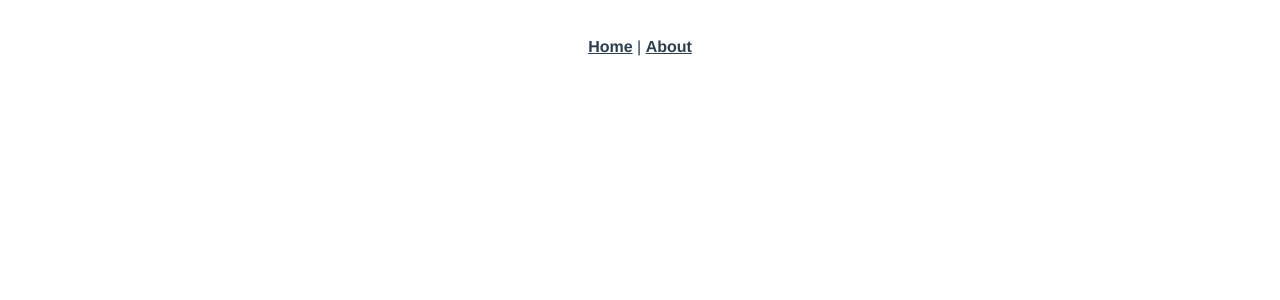
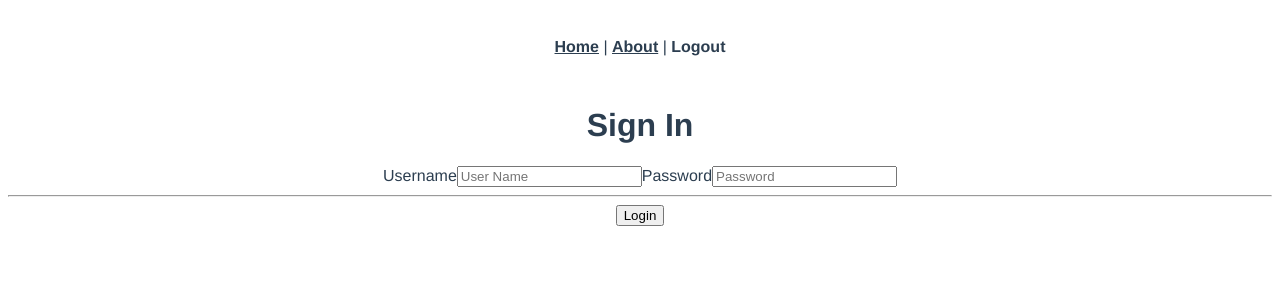
Before and after one commit to jefferyf/SimpleClient, a Vue app: page /login in a window 1280 px wide. Shown: the top 300 px of the page. Built offline with nearby package versions, Linux system fonts and the light colour scheme; sample sign-in values are in the browser's storage.

Commit message:
Adds JWT Authentication via the SimpleAPI

```diff
--- a/src/App.vue
+++ b/src/App.vue
@@ -2,11 +2,40 @@
   <div id="app">
     <div id="nav">
       <router-link to="/">Home</router-link> |
-      <router-link to="/about">About</router-link>
+      <router-link to="/about">About</router-link
+      ><span v-if="isLoggedIn"> | <a @click="logout">Logout</a></span>
     </div>
     <router-view />
   </div>
 </template>
+
+<script>
+export default {
+  computed: {
+    isLoggedIn: function() {
+      return this.$store.getters.isLoggedIn;
+    }
+  },
+  created: function() {
+    this.$http.interceptors.response.use(undefined, function(err) {
+      // eslint-disable-next-line
+      return new Promise(function(resolve, reject) {
+        if (err.status === 401 && err.config && !err.config.__isRetryRequest) {
+          this.$store.dispatch("logout");
+        }
+        throw err;
+      });
+    });
+  },
+  methods: {
+    logout: function() {
+      this.$store.dispatch("logout").then(() => {
+        this.$router.push("/login");
+      });
+    }
+  }
+};
+</script>
 
 <style lang="scss">
 #app {
--- /dev/null
+++ b/src/components/Login.vue
@@ -0,0 +1,40 @@
+<template>
+  <div>
+    <form class="login" @submit.prevent="login">
+      <h1>Sign In</h1>
+      <label>Username</label>
+      <input required v-model="username" placeholder="User Name" />
+      <label>Password</label>
+      <input
+        required
+        type="password"
+        v-model="password"
+        placeholder="Password"
+      />
+      <hr />
+      <button type="submit">Login</button>
+    </form>
+  </div>
+</template>
+
+<script>
+export default {
+  data() {
+    return {
+      username: "",
+      password: ""
+    };
+  },
+  methods: {
+    login: function() {
+      let username = this.username;
+      let password = this.password;
+      this.$store
+        .dispatch("login", { username, password })
+        .then(() => this.$router.push("/"))
+        // eslint-disable-next-line
+        .catch(err => console.log("error: ", err));
+    }
+  }
+};
+</script>
--- /dev/null
+++ b/src/components/Secure.vue
@@ -0,0 +1,3 @@
+<template>
+  <div><h1>Not Authorized!</h1></div>
+</template>
--- a/src/main.js
+++ b/src/main.js
@@ -1,9 +1,15 @@
 import Vue from "vue";
+import Axios from "axios";
 import App from "./App.vue";
 import router from "./router";
 import store from "./store";
 import "./registerServiceWorker";
 
+Vue.prototype.$http = Axios;
+const token = localStorage.getItem("token");
+if (token) {
+  Vue.prototype.$http.defaults.headers.common["Authorization"] = token;
+}
 Vue.config.productionTip = false;
 
 new Vue({
--- a/src/router.js
+++ b/src/router.js
@@ -1,10 +1,13 @@
 import Vue from "vue";
 import Router from "vue-router";
+import store from "./store.js";
 import Home from "./views/Home.vue";
+import Login from "./components/Login.vue";
+import Secure from "./components/Secure.vue";
 
 Vue.use(Router);
 
-export default new Router({
+let router = new Router({
   mode: "history",
   base: process.env.BASE_URL,
   routes: [
@@ -21,6 +24,33 @@ export default new Router({
       // which is lazy-loaded when the route is visited.
       component: () =>
         import(/* webpackChunkName: "about" */ "./views/About.vue")
+    },
+    {
+      path: "/secure",
+      name: "secure",
+      component: Secure,
+      meta: {
+        requiresAuth: true
+      }
+    },
+    {
+      path: "/login",
+      name: "login",
+      component: Login
     }
   ]
 });
+
+router.beforeEach((to, from, next) => {
+  if (to.matched.some(record => record.meta.requiresAuth)) {
+    if (store.getters.isLoggedIn) {
+      next();
+      return;
+    }
+    next("/login");
+  } else {
+    next();
+  }
+});
+
+export default router;
--- a/src/store.js
+++ b/src/store.js
@@ -1,10 +1,64 @@
 import Vue from "vue";
 import Vuex from "vuex";
+import axios from "axios";
 
 Vue.use(Vuex);
 
 export default new Vuex.Store({
-  state: {},
-  mutations: {},
-  actions: {}
+  state: {
+    status: "",
+    token: localStorage.getItem("token") || "",
+    user: {}
+  },
+  mutations: {
+    auth_request(state) {
+      state.status = "loading";
+    },
+    auth_success(state, token, user) {
+      (state.status = "success"), (state.token = token), (state.user = user);
+    },
+    auth_error(state) {
+      state.status = "error";
+    },
+    logout(state) {
+      (state.status = ""), (state.token = "");
+    }
+  },
+  getters: {
+    isLoggedIn: state => !!state.token,
+    authStatus: state => state.status
+  },
+  actions: {
+    login({ commit }, user) {
+      return new Promise((resolve, reject) => {
+        commit("auth_request");
+        axios({
+          url: "http://localhost:5000/api/token",
+          data: user,
+          method: "POST"
+        })
+          .then(resp => {
+            const token = resp.data.token;
+            const user = resp.data.user;
+            localStorage.setItem("token", token);
+            axios.defaults.headers.common["Authorization"] = token;
+            commit("auth_success", token, user);
+            resolve(resp);
+          })
+          .catch(err => {
+            commit("auth_error");
+            localStorage.removeItem("token");
+            reject(err);
+          });
+      });
+    },
+    logout({ commit }) {
+      // eslint-disable-next-line
+      return new Promise((resolve, reject) => {
+        commit("logout");
+        localStorage.removeItem("token");
+        delete axios.defaults.headers.common["Authorization"];
+      });
+    }
+  }
 });
```
Also changed, not shown: package.json (+7 -2 lines), 2 other files (tests, documents, lock files or other folders).
